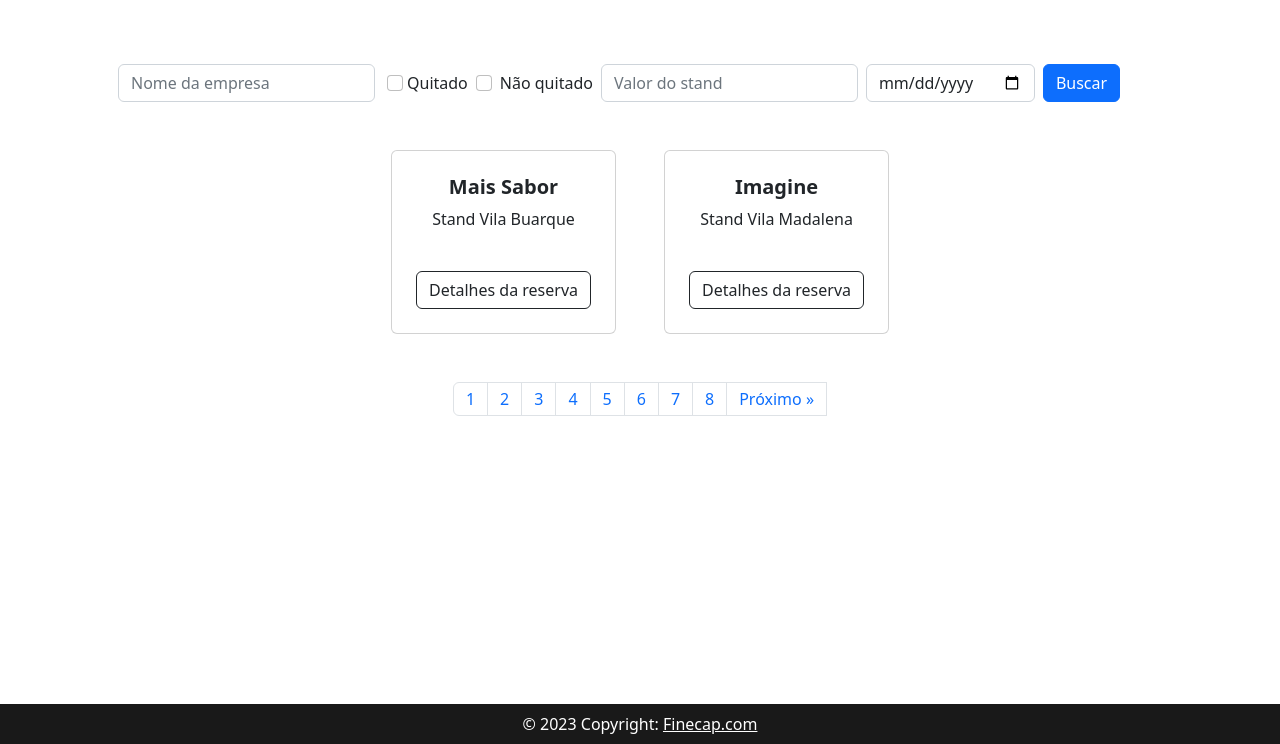
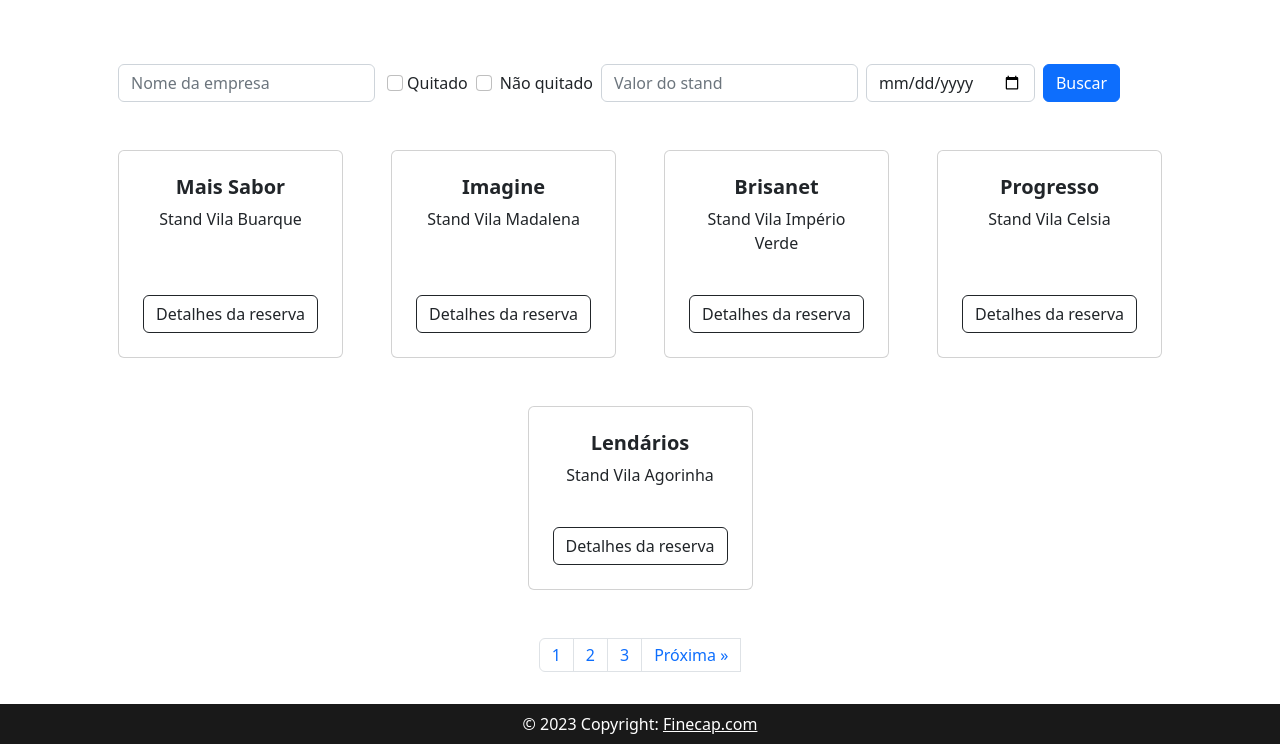
Before and after one commit to Eduardo33gc/Atividade3-PI, a Django app: page / in a window 1280 px wide. Shown: the part 56-800 px from the top of the page. Run offline with Django 3.2, Linux system fonts and the light colour scheme; data comes from the database, SQL or seed files in the repository; both versions use the stored data as it was after the commit; some libraries are stand-ins or nearby versions.

Commit message:
atualizando

```diff
--- a/stands/templates/stands/index.html
+++ b/stands/templates/stands/index.html
@@ -65,11 +65,11 @@
                 {% endif %}
 
                 {% for p in pag_obj.paginator.page_range %}
-                    <li class="page-item"><a class="page-link" href="#">{{ p }}</a></li>
+                    <li class="page-item"><a class="page-link" href="?page={{ p }}">{{ p }}</a></li>
                 {% endfor %}
 
                 {% if pag_obj.has_next %}
-                    <a href="?page={{ pag_obj.next_page_number }}" class="page-link">Próximo &raquo;</a>
+                    <a href="?page={{ pag_obj.next_page_number }}" class="page-link">Próxima &raquo;</a>
                 {% endif %}
         </ul>
     </div>
--- a/stands/views.py
+++ b/stands/views.py
@@ -39,7 +39,7 @@ def reserva_listar(request):
     if data_reserva:
         reservas = reservas.filter(data_reserva=data_reserva)
 
-    paginator = Paginator(reservas, 2)
+    paginator = Paginator(reservas, 5)
 
     pagina = request.GET.get('page')
 
```
Also changed, not shown: db.sqlite3.
